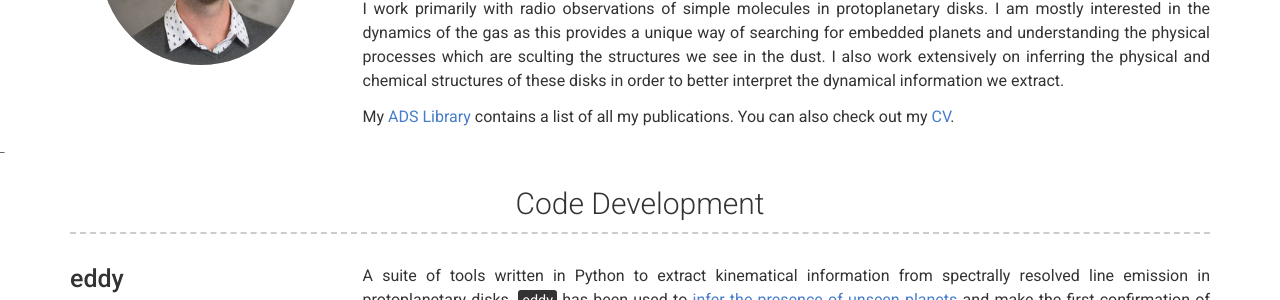
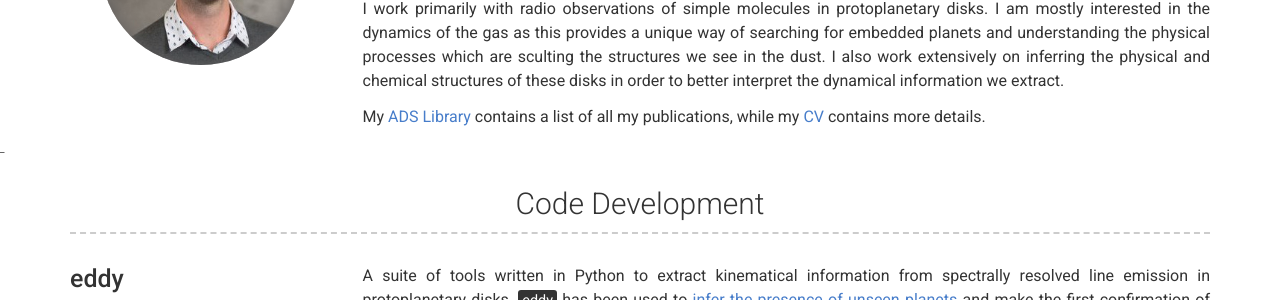
Before and after one commit to richteague/richteague.github.io, a Jekyll site: the page built from index.md, in a window 1280 px wide. Shown: the part 437-737 px from the top of the page. Built offline with Jekyll 4.4.1, drawn with Linux system fonts in a browser that asks for light colours.

Commit message:
updated CV link

```diff
--- a/_config.yml
+++ b/_config.yml
@@ -20,7 +20,8 @@
 
   I work primarily with radio observations of simple molecules in protoplanetary disks. I am mostly interested in the dynamics of the gas as this provides a unique way of searching for embedded planets and understanding the physical processes which are sculting the structures we see in the dust. I also work extensively on inferring the physical and chemical structures of these disks in order to better interpret the dynamical information we extract.
 
-  My [ADS Library](https://ui.adsabs.harvard.edu/#/public-libraries/uxd2UZZ5QSGSqcI7i3llMQ) contains a list of all my publications. You can also check out my [CV](https://github.com/richteague/richteague.github.io/blob/master/_includes/CV.pdf).
+  My [ADS Library](https://ui.adsabs.harvard.edu/#/public-libraries/uxd2UZZ5QSGSqcI7i3llMQ) contains a list of all my publications, while my [CV](https://nbviewer.jupyter.org/github/richteague/richteague.github.io/blob/master/_includes/CV.pdf) contains more details.
+
 
 # More Section
 more_title: Press Releases
```
